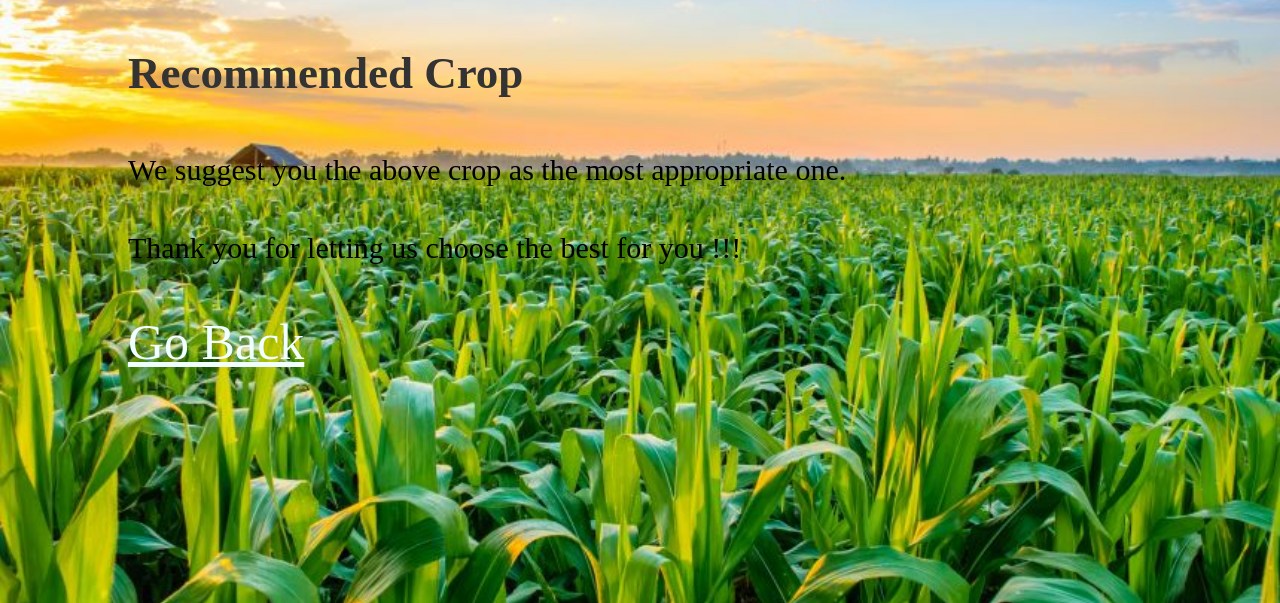
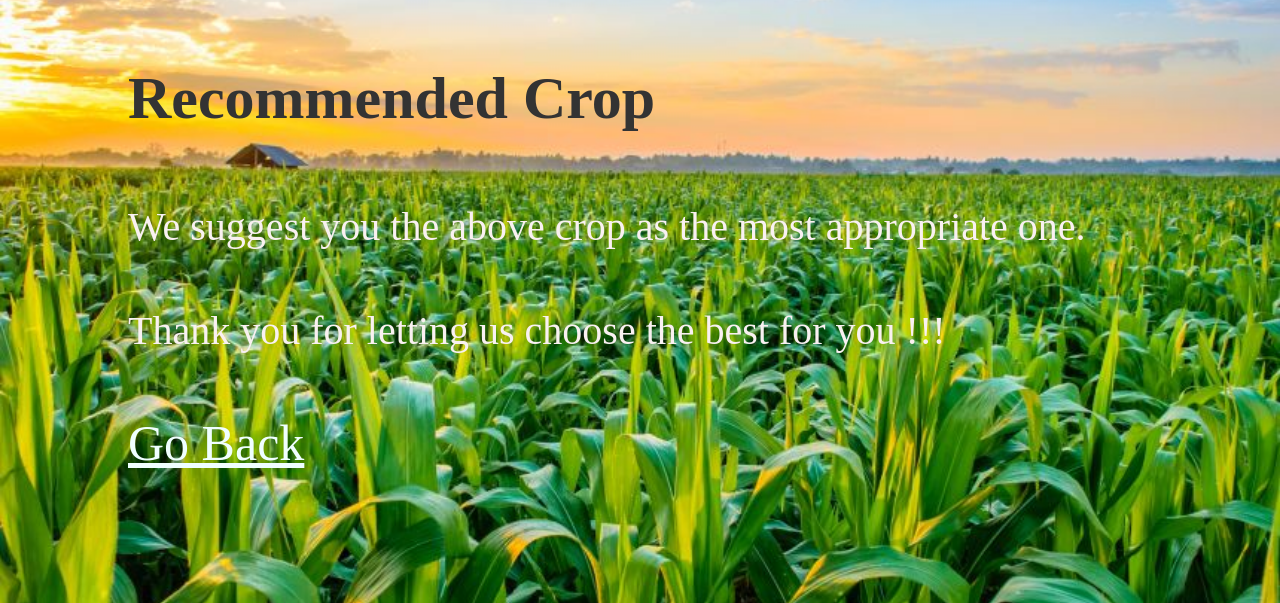
Before and after one commit to Aarathi1535/CropXpert, a Flask app: template templates/result.html in a window 1280 px wide. Shown: the part 129-732 px from the top of the page. Run offline with Flask 3, Linux system fonts and the light colour scheme; the template is opened without the code that fills it, so the values that code supplies are empty.

Commit message:
Update styles.css

```diff
--- a/static/styles.css
+++ b/static/styles.css
@@ -11,9 +11,7 @@ body {
     top: 30px;
     left: 10px;
 }
-#result{
-    font-size: 30px;
-}
+
 .logo img {
     height: 100px;
     width: 100px;
@@ -78,7 +76,10 @@ form {
 .form-group label {
     margin-bottom: 5px;
 }
-
+#result{
+    font-size: 40px;
+    color: hsl(0, 40%, 96%);
+}
 form input[type="number"],
 form input[type="submit"] {
     padding: 10px;
```
